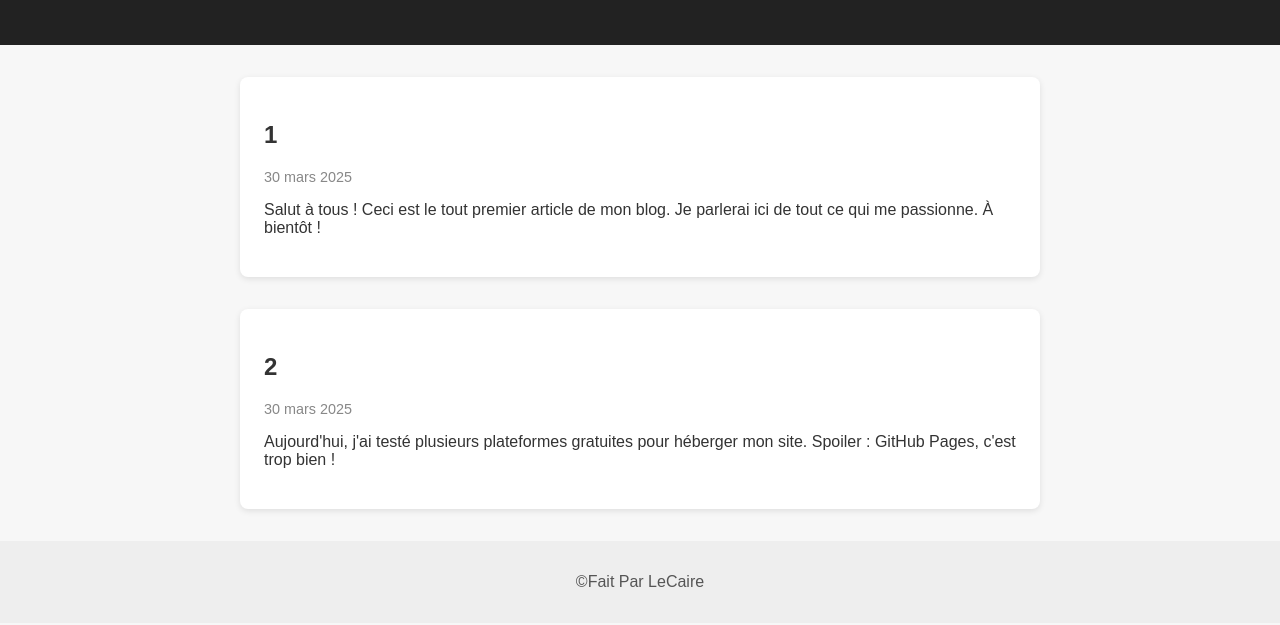
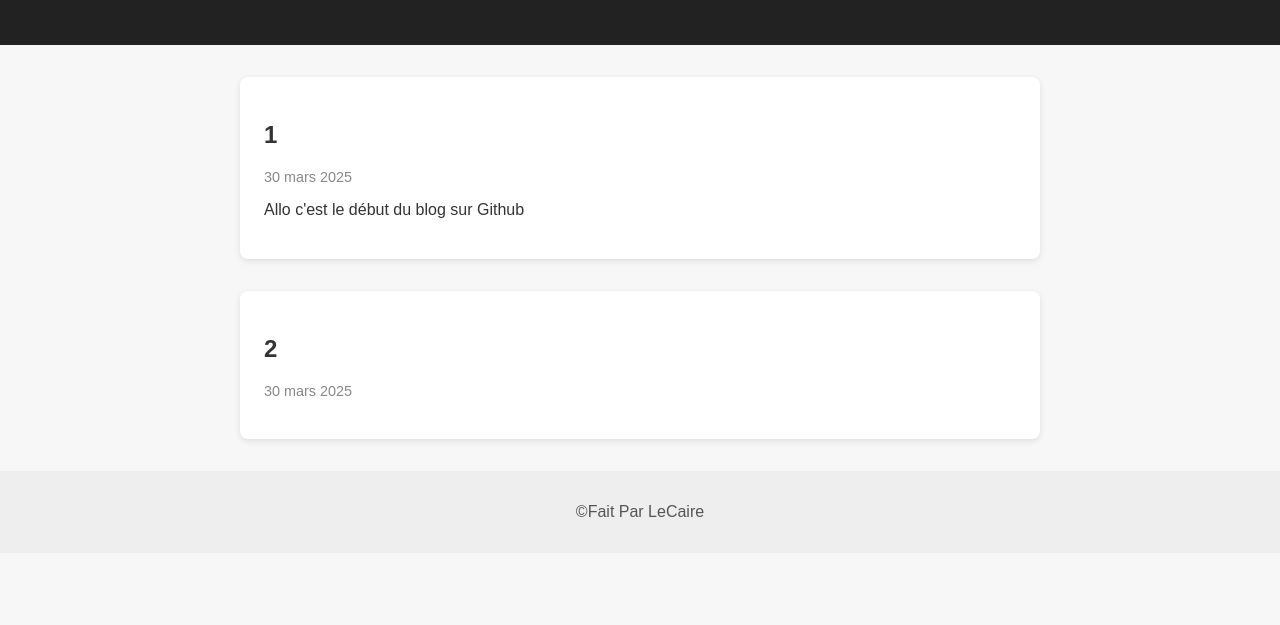
Before and after one commit to LeCaire1/betatest-blog, a plain HTML site: page index.html in a window 1280 px wide. Shown: the part 133-758 px from the top of the page. Drawn offline with Linux system fonts and the light colour scheme.

Commit message:
Update index.html

```diff
--- a/index.html
+++ b/index.html
@@ -16,13 +16,13 @@
     <article>
       <h2>1</h2>
       <p class="date">30 mars 2025</p>
-      <p>Salut à tous ! Ceci est le tout premier article de mon blog. Je parlerai ici de tout ce qui me passionne. À bientôt !</p>
+      <p>Allo c'est le début du blog sur Github</p>
     </article>
 
     <article>
       <h2>2</h2>
       <p class="date">30 mars 2025</p>
-      <p>Aujourd'hui, j'ai testé plusieurs plateformes gratuites pour héberger mon site. Spoiler : GitHub Pages, c'est trop bien !</p>
+      <p></p>
     </article>
   </main>
 
```
